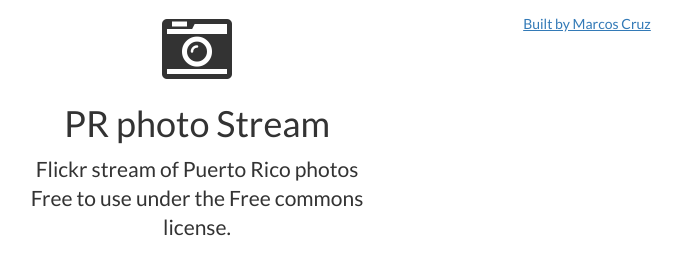
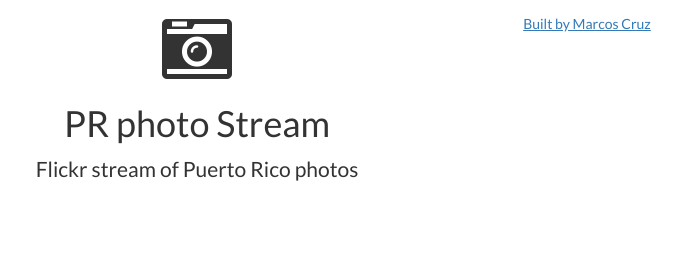
Before and after one commit to marcoscruz92/pr-stream, a plain HTML site: page index.html in a window 1280 px wide. Shown: the whole page, without its empty margins (443-1125 px from the left). Drawn offline with nearby package versions, Linux system fonts and the light colour scheme.

Commit message:
homepage edit

```diff
--- a/index.html
+++ b/index.html
@@ -35,7 +35,7 @@
           <div class="col-sm-4 col-sm-offset-4">
             <i class="fa fa-camera-retro fa-5x"></i>
             <h1>PR photo Stream</h1>
-            <p class="lead">Flickr stream of Puerto Rico photos<br> Free to use under the Free commons license.</p>
+            <p class="lead">Flickr stream of Puerto Rico photos</p>
           </div>
 
           <div class="col-sm-4">
```
